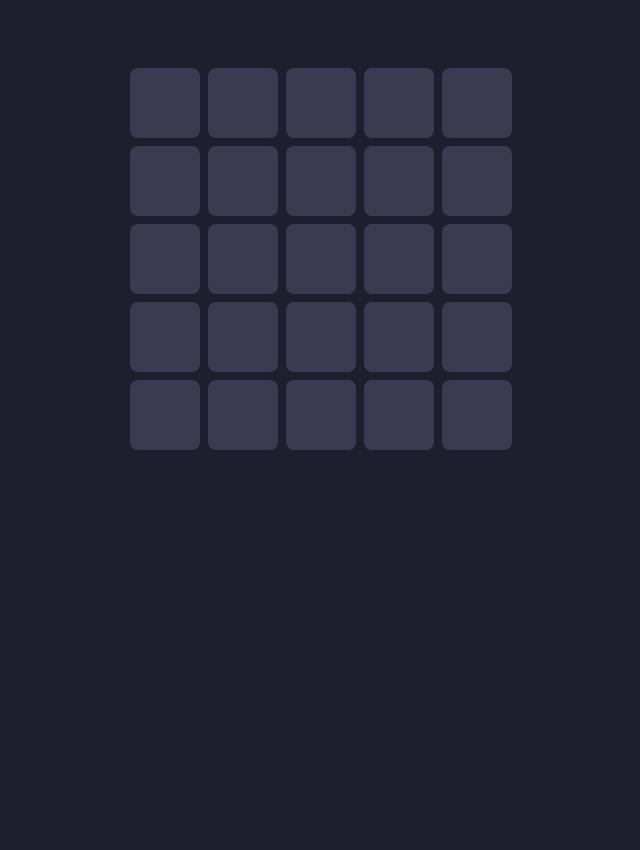
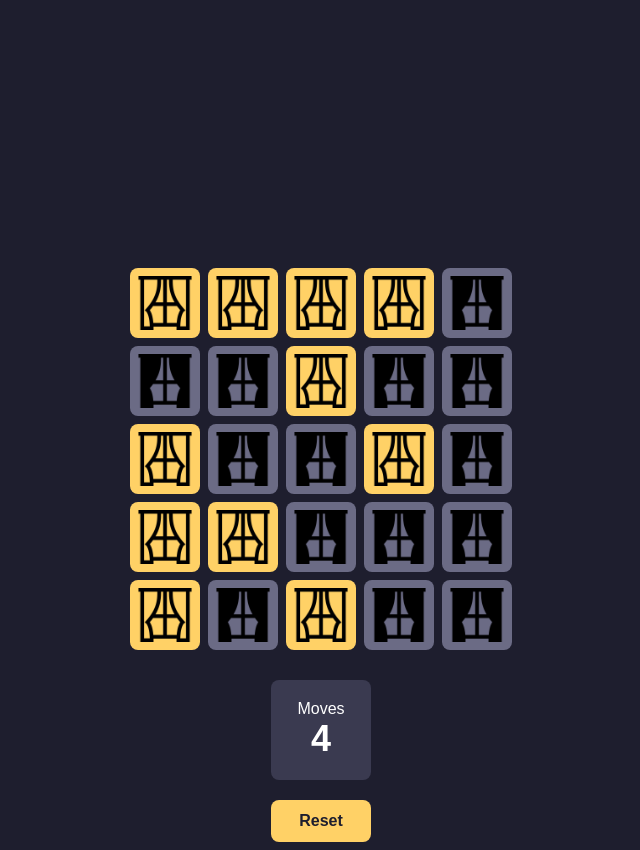
Before and after one commit to tchaptchetyohann/Competition_app, a Flask app: page / in a window 1280 px wide. Shown: the whole page, without its empty margins (319-959 px from the left). Before the commit the page ends 450 px from the top, so only its background shows below. Run offline with Flask 3, Linux system fonts and the light colour scheme.

Commit message:
Added a counter for the number of moves done, a reset button to rest the game, and made some logic improvements.

```diff
--- a/app.py
+++ b/app.py
@@ -1,21 +1,32 @@
 from flask import Flask, redirect, render_template
 
-from logic import GRID_SIZE, toggle
+from logic import generate_board, toggle
 
 app = Flask(__name__)
 
-board = [[0] * GRID_SIZE for _ in range(GRID_SIZE)]
+start_board = generate_board()
+board = [line.copy() for line in start_board]
+moves = 0
 
 
 @app.route("/")
 def home():
-    return render_template("index.html", board=board)
+    return render_template("index.html", board=board, moves=moves)
 
 
 @app.route("/click/<int:row>/<int:col>")
 def click(row, col):
-    global board
+    global board, moves
     board = toggle(board, row, col)
+    moves += 1
+    return redirect("/")
+
+
+@app.route("/reset")
+def reset():
+    global board, moves
+    board = [line.copy() for line in start_board]
+    moves = 0
     return redirect("/")
 
 
--- a/templates/index.html
+++ b/templates/index.html
@@ -7,8 +7,9 @@
       background: #1e1e2e;
       font-family: sans-serif;
       display: flex;
-      justify-content: center;
-      padding-top: 60px;
+      flex-direction: column;
+      align-items: center;
+      padding-top: 260px;
     }
 
     .grid {
@@ -20,12 +21,47 @@
     .cell {
       width: 70px;
       height: 70px;
+      padding: 8px;
+      box-sizing: border-box;
       border-radius: 8px;
-      background: #3a3a50;
+      background: #6b6b85;
+    }
+
+    .cell img {
+      width: 100%;
+      height: 100%;
     }
 
     .on {
       background: #ffd166;
+    }
+
+    .moves {
+      width: 100px;
+      height: 100px;
+      margin-top: 30px;
+      border-radius: 8px;
+      background: #3a3a50;
+      color: white;
+      display: flex;
+      flex-direction: column;
+      align-items: center;
+      justify-content: center;
+    }
+
+    .moves span {
+      font-size: 36px;
+      font-weight: bold;
+    }
+
+    .button {
+      margin-top: 20px;
+      padding: 12px 28px;
+      border-radius: 8px;
+      background: #ffd166;
+      color: #1e1e2e;
+      font-weight: bold;
+      text-decoration: none;
     }
   </style>
 </head>
@@ -33,10 +69,24 @@
   <div class="grid">
     {% for row in range(5) %}
       {% for col in range(5) %}
-        <a href="/click/{{ row }}/{{ col }}"
-           class="cell {% if board[row][col] == 1 %}on{% endif %}"></a>
+        {% if board[row][col] == 1 %}
+          <a href="/click/{{ row }}/{{ col }}" class="cell on">
+            <img src="/static/window_on.png" alt="light on">
+          </a>
+        {% else %}
+          <a href="/click/{{ row }}/{{ col }}" class="cell">
+            <img src="/static/window_off.png" alt="light off">
+          </a>
+        {% endif %}
       {% endfor %}
     {% endfor %}
   </div>
+
+  <div class="moves">
+    Moves
+    <span>{{ moves }}</span>
+  </div>
+
+  <a href="/reset" class="button">Reset</a>
 </body>
 </html>
```
Also changed, not shown: logic.py (+16 -0 lines), test_logic.py (+21 -1 lines), README.md, static/window_off.png (added), static/window_on.png (added).
